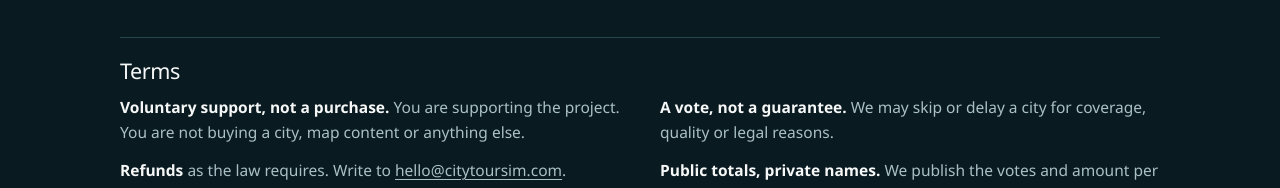
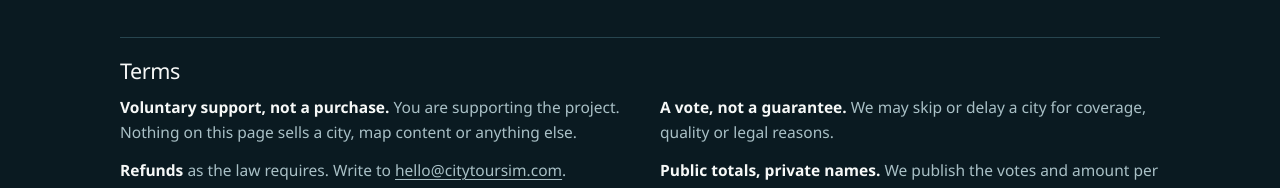
Before and after one commit to citytoursim/citytoursim.github.io, a plain HTML site: page support/index.html in a window 1280 px wide. Shown: the part 819-1007 px from the top of the page. Drawn offline with Linux system fonts and the light colour scheme.

Commit message:
Support terms: state that nothing on the page sells map content
Co-Authored-By: Claude Opus 5.5 <noreply@anthropic.com>

```diff
--- a/support/index.html
+++ b/support/index.html
@@ -125,7 +125,7 @@ a.btn-line:hover{background:var(--gold);color:var(--amber-ink)}
     <div class="terms">
       <h2>Terms</h2>
       <ul>
-        <li><strong>Voluntary support, not a purchase.</strong> You are supporting the project. You are not buying a city, map content or anything else.</li>
+        <li><strong>Voluntary support, not a purchase.</strong> You are supporting the project. Nothing on this page sells a city, map content or anything else.</li>
         <li><strong>A vote, not a guarantee.</strong> We may skip or delay a city for coverage, quality or legal reasons.</li>
         <li><strong>Refunds</strong> as the law requires. Write to <a href="mailto:hello@citytoursim.com">hello@citytoursim.com</a>.</li>
         <li><strong>Public totals, private names.</strong> We publish the votes and amount per city, never supporters' names.</li>
```
